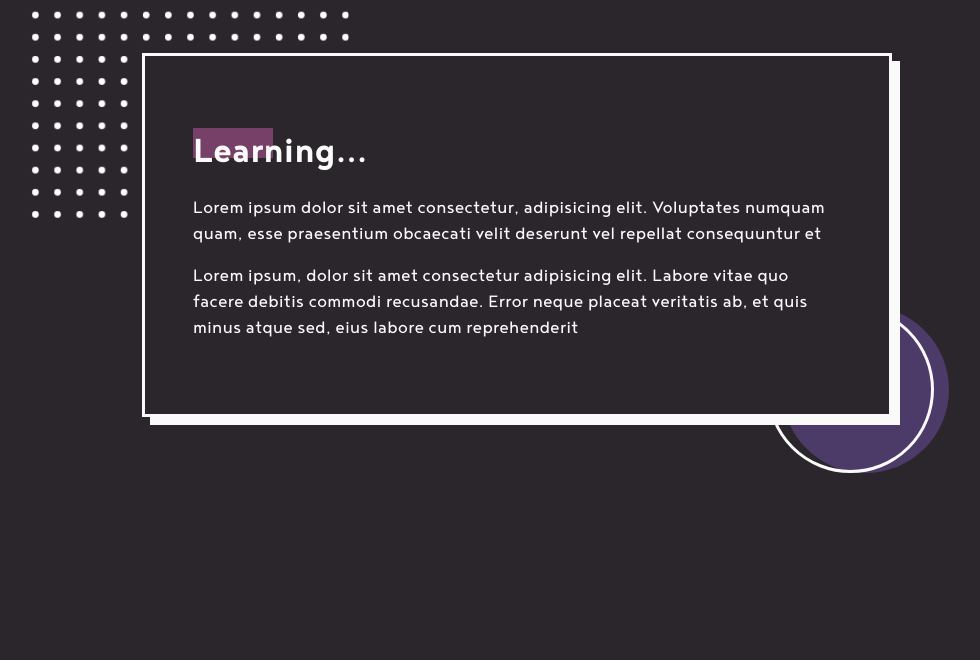
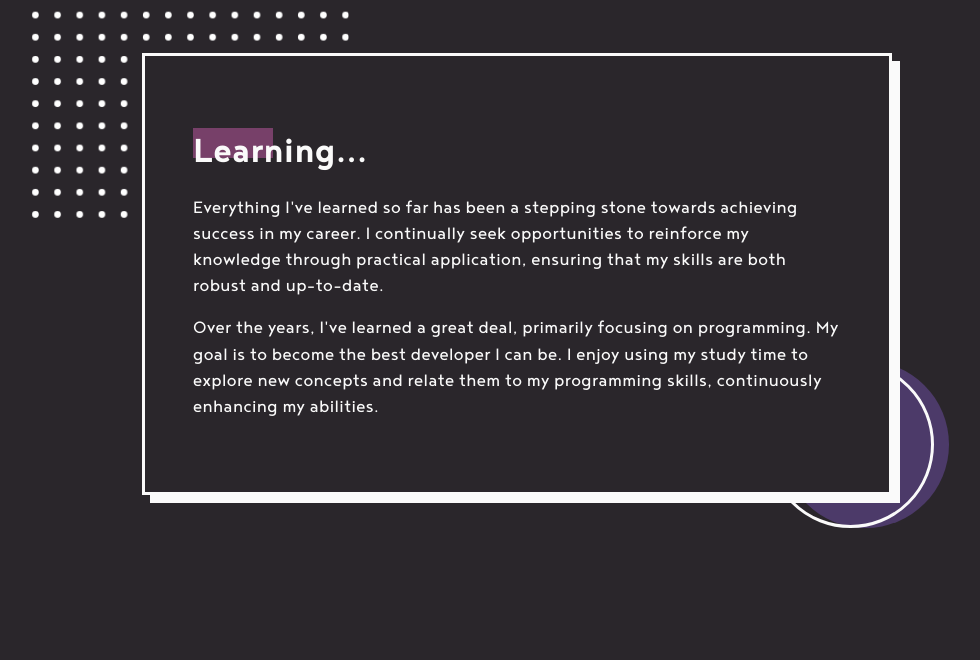
Before and after one commit to luk3mn/luk3mn_portfolio_v3, a Flask app: page /learning in a window 1280 px wide. Shown: the part 182-842 px from the top of the page, without its empty margins (123-1103 px from the left). Run offline with Flask 3, Linux system fonts and the light colour scheme; some libraries are stand-ins or nearby versions.

Commit message:
refact: addining new informtion about my projects and skills

```diff
--- a/src/app/static/js/CardCode.js
+++ b/src/app/static/js/CardCode.js
@@ -74,7 +74,7 @@
         external.setAttribute("target","_blank")
         const externalIcon = document.createElement("img");
         readMore.appendChild(external).innerHTML="Read More";
-        readMore.appendChild(externalIcon).setAttribute("src", "img/arrow-right.svg");
+        readMore.appendChild(externalIcon).setAttribute("src", "/static/img/arrow-right.svg");
 
 
 
@@ -105,7 +105,7 @@
         .card__list > .code__image {
             overflow: hidden;
             width: 100%;
-            height: 235px;
+            height: 170px;
             border-radius: .8rem;
         }
 
--- a/src/app/static/js/CardStack.js
+++ b/src/app/static/js/CardStack.js
@@ -19,7 +19,7 @@
         div.appendChild(stack).textContent = this.getAttribute("stack-name");
 
         const toggleSkillOn = document.createElement("img")
-        toggleSkillOn.setAttribute("src", "img/plus-solid.svg");
+        toggleSkillOn.setAttribute("src", "/static/img/plus-solid.svg");
         toggleSkillOn.setAttribute("id", "toggle-skill-on")
 
 
--- a/src/app/templates/base.html
+++ b/src/app/templates/base.html
@@ -73,6 +73,31 @@
         </header>
 
         <section>
+            <div class="section__header">
+                <div class="[ wrapper wrapper-sm ] [ pad-before ]">
+                    <header class="[ Intro ] [ pad-around ]">
+                        <div class="[ Intro__inner ] [ inner-wrapper ] [ sf-flow ]">
+                            {% block header %}{% endblock %}
+                        </div>
+                        <svg xmlns="http://www.w3.org/2000/svg" xmlns:xlink="http://www.w3.org/1999/xlink"
+                            role="decorative" aria-hidden="true" viewBox="0 0 133.9 97.5" overflow="visible"
+                            class="Intro__svg">
+                            <defs>
+                                <pattern x="-257.8" y="-219" width="9" height="9" patternUnits="userSpaceOnUse"
+                                    id="dot-pattern" viewBox="0 -8 8 8" overflow="visible">
+                                    <rect y="-8" width="8" height="8" fill="none"></rect>
+                                    <circle cx="4.3" cy="-4" r=".7" fill="#fff" stroke="#fff"
+                                        stroke-miterlimit="10"></circle>
+                                </pattern>
+                            </defs>
+                            <pattern id="SVGID_1_" xlink:href="#dot-pattern"
+                                patternTransform="translate(-1.3637 4.2113)"></pattern>
+                            <rect width="133.9" height="90" fill="url(#SVGID_1_)"></rect>
+                        </svg>
+                    </header>
+                </div>
+            </div>
+
             {% block content %} {% endblock %}
         </section>
     </div>
--- a/src/app/templates/index.html
+++ b/src/app/templates/index.html
@@ -66,7 +66,7 @@
 
             </div>
             <div class="about">
-                <h1>I like <span><a href="/coding">coding</a></span> & <span><a href="/learning">learning</a></span> about technologies & disruptive innovations to empower my <span><a href="/career">career</a></span>. I also like anime, manga & guitar to fill my free time.</h1>
+                <h1>I like <span><a href="/coding">coding</a></span> & <span><a href="/learning">learning</a></span> about technologies & disruptive innovations to empower my <span><a href="/career">career</a></span>. In my leisure time, I enjoy indulging in anime, manga, and playing the guitar.</h1>
             </div>
         </aside>
     </div>
--- a/src/app/templates/learning.html
+++ b/src/app/templates/learning.html
@@ -1,42 +1,21 @@
 {% extends 'base.html' %}
 
-{% block content %}
-<!-- <section> -->
-    <div class="section__header">
-        <div class="[ wrapper wrapper-sm ] [ pad-before ]">
-            <header class="[ Intro ] [ pad-around ]">
-                <div class="[ Intro__inner ] [ inner-wrapper ] [ sf-flow ]">
+{% block header %}
 <div class="[ Intro__copy ]">
     <h1 class="[ h3 ]">Learning...</h1>
     <div class="[ h6 ]">
         <p>
-                                Lorem ipsum dolor sit amet consectetur, adipisicing elit. Voluptates numquam quam, esse praesentium obcaecati velit deserunt vel repellat consequuntur et
+            Everything I've learned so far has been a stepping stone towards achieving success in my career. I continually seek opportunities to reinforce my knowledge through practical application, ensuring that my skills are both robust and up-to-date.
         </p>
         <p>
-                                Lorem ipsum, dolor sit amet consectetur adipisicing elit. Labore vitae quo facere debitis commodi recusandae. Error neque placeat veritatis ab, et quis minus atque sed, eius labore cum reprehenderit
+            Over the years, I've learned a great deal, primarily focusing on programming. My goal is to become the best developer I can be. I enjoy using my study time to explore new concepts and relate them to my programming skills, continuously enhancing my abilities.
         </p>
     </div>
 </div>
-                </div>
-                <svg xmlns="http://www.w3.org/2000/svg" xmlns:xlink="http://www.w3.org/1999/xlink"
-                    role="decorative" aria-hidden="true" viewBox="0 0 133.9 97.5" overflow="visible"
-                    class="Intro__svg">
-                    <defs>
-                        <pattern x="-257.8" y="-219" width="9" height="9" patternUnits="userSpaceOnUse"
-                            id="dot-pattern" viewBox="0 -8 8 8" overflow="visible">
-                            <rect y="-8" width="8" height="8" fill="none"></rect>
-                            <circle cx="4.3" cy="-4" r=".7" fill="#fff" stroke="#fff"
-                                stroke-miterlimit="10"></circle>
-                        </pattern>
-                    </defs>
-                    <pattern id="SVGID_1_" xlink:href="#dot-pattern"
-                        patternTransform="translate(-1.3637 4.2113)"></pattern>
-                    <rect width="133.9" height="90" fill="url(#SVGID_1_)"></rect>
-                </svg>
-            </header>
-        </div>
-    </div>
+{% endblock %}
 
+{% block content %}
+<!-- <section> -->
     <div class="section__body">
         <h2 class="h4">What I've been learning this far</h2>
 
@@ -46,29 +25,30 @@
                 stack-name="Java"
                 stack-icon="devicon-java-plain"
                 detail-1="
-                    I started my learning Java journey while in college, about 2020, focusing primarily on JDBC
-                    connections and Object-Oriented Programming (OOP) with UML implementation,
-                    exploring numerous use cases.
+                    During my college years around 2020, I embarked on my Java learning journey, where I delved into JDBC connections and Object-Oriented
+                    Programming (OOP) with UML implementation. These studies exposed me to a variety of use cases, broadening my understanding of Java's
+                    applications.
                 "
                 detail-2="
-                    Currently, my focus has shifted towards mastering the Spring Boot ecosystem,
-                    particularly JPA and Hibernate, to develop APIs based on RESTful principles.
-                    My goal is to attain a solid foundation in programming, enabling me to integrate
-                    seamlessly with other subjects such as AI, Docker, AWS, and beyond."
+                    Presently, my focus has transitioned towards mastering the Spring Boot ecosystem, with a particular emphasis on JPA and Hibernate.
+                    This shift aims to equip me with the skills needed to develop APIs following RESTful principles. By building a solid programming
+                    foundation, I aspire to seamlessly integrate with other technologies such as AI, Docker, and AWS, thereby expanding my capabilities
+                    n the field.
+                "
             ></card-stack>
 
             <card-stack
                 stack-name="Python"
                 stack-icon="devicon-python-plain"
                 detail-1="
-                    I started learning at first time at the end of college, at the end of 2022. In that
-                    occasion, I had to work on my final project about Data and Machine Learning algoritm
-                    so I could build predictive models in order to generate a insight about a dataset.
+                    I embarked on my learning journey towards the end of college in late 2022. This initiation was driven by the necessity to work on my final
+                    project focusing on Data and Machine Learning algorithms. The project required me to develop predictive models to derive insights from a
+                    ataset, leading me to delve into Python for building these models. Subsequently, my exploration extended to web programming frameworks like
+                    Django and Flask to construct web applications.
                 "
                 detail-2="
-                    In that case, I had to learn Python to working on these models, but I ended up
-                    studying some web proramming framework later, suck Django and Flask, in order to
-                    build Web Applications.
+                    This early exposure not only honed my skills in Python but also introduced me to the realm of web development, enhancing my proficiency in
+                    frameworks crucial for building robust applications.
                 "
             ></card-stack>
 
@@ -76,15 +56,12 @@
                 stack-name="AWS"
                 stack-icon="devicon-amazonwebservices-plain-wordmark"
                 detail-1="
-                    My first contact with Amazon Web Service was in 2023, where I start learning some
-                    basic sevices, such as EC2, S3 and RDS, but later that year start learning at Escola
-                    da Nuvem, where I was able to spend several times in hands-on labs and learing so many
-                     useful services.
+                    My initial exposure to Amazon Web Services was in 2023 when I began learning basic services such as EC2, S3, and RDS. Later that year,
+                    I enrolled in Escola da Nuvem, where I had the opportunity to immerse myself in hands-on labs and explore numerous valuable services.
                 "
                 detail-2="
-                    I've conquered the AWS Certified Cloud Practitior, and now I'm studying to go foward and
-                    level up my cloud skills so can can use along with my proramming project, like Python
-                    and Java.
+                    I successfully achieved the AWS Certified Cloud Practitioner certification, and I am currently advancing my cloud skills to integrate them
+                    into my programming projects, particularly with Python and Java.
                 "
             ></card-stack>
 
@@ -103,10 +80,11 @@
                 stack-name="Flask"
                 stack-icon="devicon-flask-plain"
                 detail-1="
-
+                    In early 2022, I ventured into Flask to address the need for a simple web server to render one of my projects.
                 "
                 detail-2="
-
+                    Since then, I have been exploring ways to leverage Flask to construct RESTful APIs. Additionally, I have successfully integrated Flask with
+                    Docker, AWS, and AI APIs, enhancing my project's capabilities and scalability.
                 "
             ></card-stack>
 
@@ -114,10 +92,15 @@
                 stack-name="Spring Boot"
                 stack-icon="devicon-spring-plain"
                 detail-1="
-
+                    I have foundational experience in Java from my university studies, which provided me with a solid understanding of the language and its applications.
+                    My journey into backend web development began when I discovered Spring Boot at a Java event in late 2023. Since then, I have dedicated myself to mastering
+                    backend technologies, focusing on areas such as REST API development, Hibernate, JPA, and related frameworks. I am eager to continue expanding my knowledge
+                    and skills in this domain, aiming to create robust and efficient web applications.
                 "
                 detail-2="
-
+                    I have been studying diligently to deepen my knowledge and gain independence in this stack. My goal is to leverage these skills in a future role as a
+                    programmer, where I can also utilize Docker and AWS. Moreover, I aim to integrate Artificial Intelligence into my applications to enhance their functionality
+                    and efficiency.
                 "
             ></card-stack>
 
```
Also changed, not shown: src/app/templates/coding.html (+32 -43 lines). Lines whose indentation alone changed are shown as unchanged.
